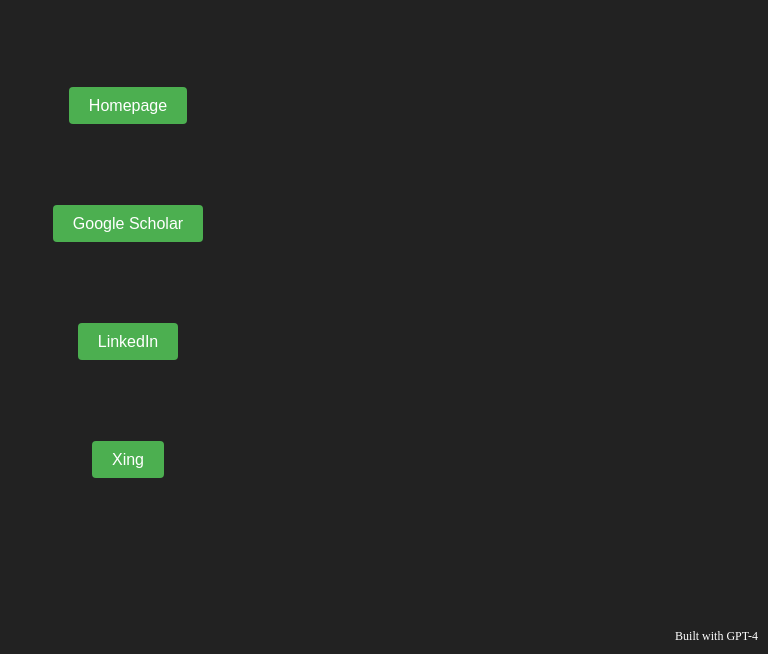
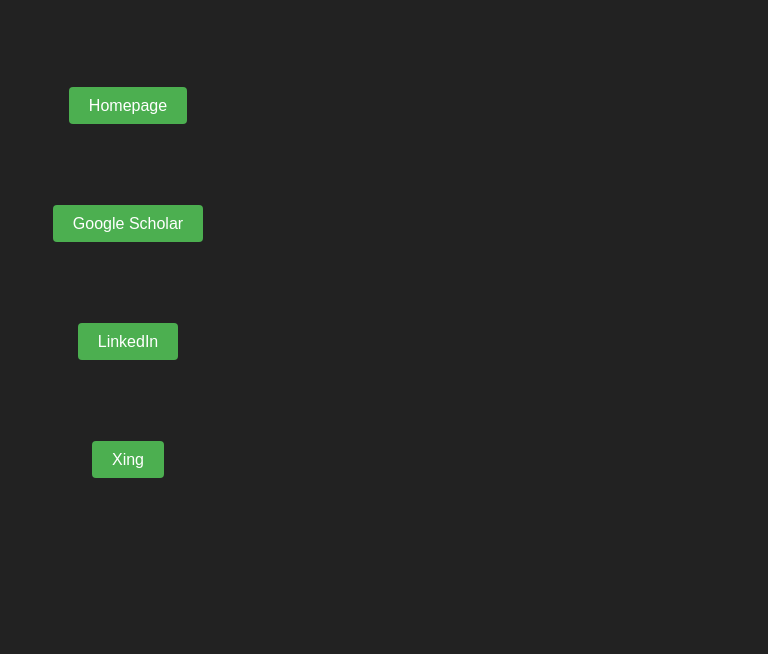
Before and after one commit to MGBsp/MGBsp.github.io, a plain HTML site: page index.html in a window 1280 px wide. Shown: the part 146-800 px from the top of the page, without its empty margins (512-1280 px from the left). Drawn offline with Linux system fonts and the light colour scheme.

Commit message:
Update index.html
remove gpt4

```diff
--- a/index.html
+++ b/index.html
@@ -37,13 +37,6 @@
             color: #ffffff;
             margin-bottom: 100px;
         }
-        .footer {
-            position: absolute;
-            bottom: 10px;
-            right: 10px;
-            color: #ffffff;
-            font-size: 12px;
-        }
     </style>
 </head>
 <body>
@@ -56,8 +49,5 @@
             <li><a href="https://www.xing.com/profile/MartinG_Becker/cv" target="_blank">Xing</a></li>
         </ul>
     </div>
-    <div class="footer">
-        Built with GPT-4
-    </div>
 </body>
 </html>
```
